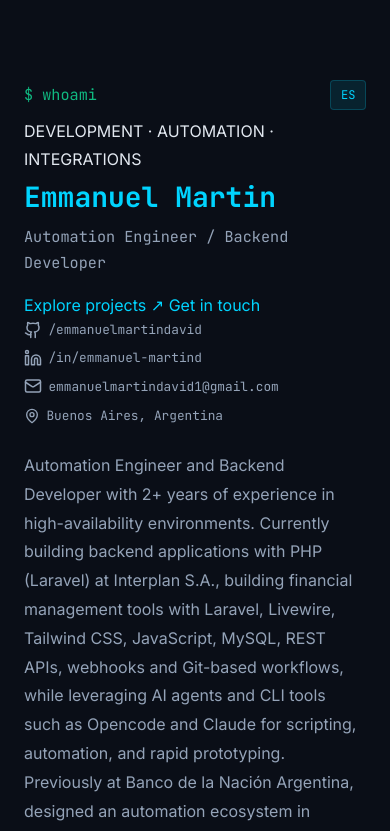
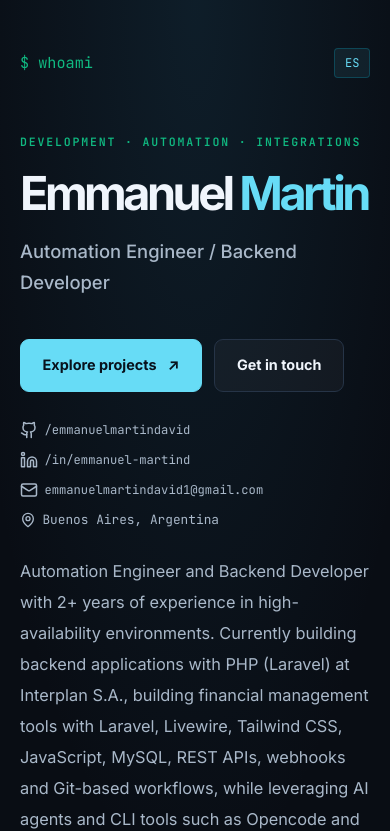
Before and after one commit to emmanuelmartindavid/emmanuelmartindavid.github.io, an Astro site: page / in a window 390 px wide. Shown: the top 831 px of the page. Built offline with nearby package versions, Linux system fonts and the light colour scheme; Astro itself is replaced by a stand-in of ours.

Commit message:
Refresh portfolio layout, typography and responsive design

```diff
--- a/src/styles/global.css
+++ b/src/styles/global.css
@@ -353,3 +353,46 @@ a:hover {
     padding: 3rem 0;
   }
 }
+
+/* Portfolio visual refresh v2 */
+:root { --bg:#090d14; --bg-secondary:#101723; --bg-card:#111b29; --border:#263447; --text:#f0f5fc; --text-muted:#a9b8c9; --accent:#67dcf6; --accent-dim:rgba(103,220,246,.075); }
+body { background:radial-gradient(ellipse 85% 24% at 50% 0%,rgba(40,111,145,.17),transparent 72%),var(--bg); }
+.container { max-width:1060px; padding-inline:clamp(1.25rem,5vw,3rem); }
+.hero { min-height: min(780px,88vh); padding:6rem 0 5rem; border-bottom:1px solid var(--border); }
+.hero-top { margin-bottom:clamp(3rem,8vw,6rem); }
+.hero-eyebrow { color:var(--accent-green); font:600 .72rem var(--font-mono); letter-spacing:.16em; margin-bottom:1.2rem; }
+.hero h1 { font-family:var(--font-sans); font-size:clamp(3.2rem,8.5vw,6.5rem); letter-spacing:-.075em; line-height:1.05; color:var(--text); margin-bottom:1.15rem; }
+.hero h1 span { color:var(--accent); }
+.hero .subtitle { font-family:var(--font-sans); font-size:clamp(1.15rem,2.8vw,1.55rem); font-weight:500; margin-bottom:1.5rem; }
+.hero .about { order:2; max-width:800px; font-size:1.02rem; line-height:1.9; margin:1.6rem 0 0; }
+.hero-actions { display:flex; flex-wrap:wrap; gap:.8rem; margin:1rem 0 1.7rem; }
+.button { display:inline-flex; justify-content:center; align-items:center; gap:.7rem; padding:.85rem 1.35rem; border-radius:9px; font-weight:650; font-size:.9rem; border:1px solid var(--border); transition:transform .2s,border-color .2s,background .2s; }
+.button:hover { transform:translateY(-2px); }
+.button-primary { background:var(--accent); color:#08121c; border-color:var(--accent); }
+.button-primary:hover { color:#08121c; background:#a4edff; }
+.button-secondary { background:rgba(255,255,255,.035); color:var(--text); }
+.button-secondary:hover { border-color:var(--accent); }
+.hero-contact-links { flex-direction:row; flex-wrap:wrap; gap:.75rem 1.5rem; }
+.hero-contact-link { font-size:.76rem; }
+.hero-location { margin-bottom:0; }
+.section { padding:5rem 0; border-bottom:1px solid var(--border); }
+.section-title { font-size:clamp(1.4rem,3vw,1.85rem); margin-bottom:2.25rem; }
+.skill-groups { display:grid; grid-template-columns:repeat(2,minmax(0,1fr)); gap:1rem; }
+.skill-group { background:rgba(17,27,41,.65); border:1px solid var(--border); border-radius:14px; padding:1.5rem; }
+.skill-group h3 { color:var(--text); font-size:.92rem; margin-bottom:1.1rem; }
+.skill-tag { border-radius:6px; font-size:.76rem; }
+.experience-item { position:relative; padding:1.65rem 1.65rem 1.65rem 2rem; margin:0 0 1.2rem 1rem; border:1px solid var(--border); border-radius:13px; background:rgba(17,27,41,.55); }
+.experience-item::before { content:''; position:absolute; top:2rem; left:-1.1rem; width:10px; height:10px; background:var(--accent-green); border-radius:50%; box-shadow:0 0 0 5px var(--bg); }
+.experience-item::after { content:''; position:absolute; top:2.65rem; bottom:-1.8rem; left:-.83rem; width:1px; background:var(--border); }
+.experience-item:last-child::after { display:none; }
+.experience-header h3 { font-size:1.15rem; }
+.projects-grid { grid-template-columns:repeat(2,minmax(0,1fr)); }
+.project-card { display:flex; flex-direction:column; min-width:0; border-radius:14px; padding:1.75rem; background:linear-gradient(140deg,rgba(29,48,67,.75),rgba(17,27,41,.8)); }
+.project-card-top { display:flex; justify-content:space-between; align-items:center; margin-bottom:1.5rem; }
+.project-glyph { font-size:1.5rem; color:var(--accent-green); }
+.project-index { font:500 .75rem var(--font-mono); color:var(--text-muted); }
+.project-card h3 { overflow-wrap:anywhere; }
+.project-card .project-link { margin-top:auto; padding-top:1rem; }
+a:focus-visible { outline:2px solid var(--accent); outline-offset:4px; }
+@media(max-width:700px) { .hero { min-height:auto; padding:3rem 0 4rem; } .hero-top { margin-bottom:3.5rem; } .hero h1 { font-size:clamp(2.9rem,12vw,4.8rem); } .hero-contact-links { gap:.6rem 1rem; } .hero-contact-link { overflow-wrap:anywhere; } .section { padding:3.5rem 0; } .skill-groups,.projects-grid { grid-template-columns:1fr; } .experience-item { padding:1.3rem; } }
+@media(prefers-reduced-motion:reduce) { html { scroll-behavior:auto; } *,*::before,*::after { animation-duration:.01ms!important; transition-duration:.01ms!important; } }
```
